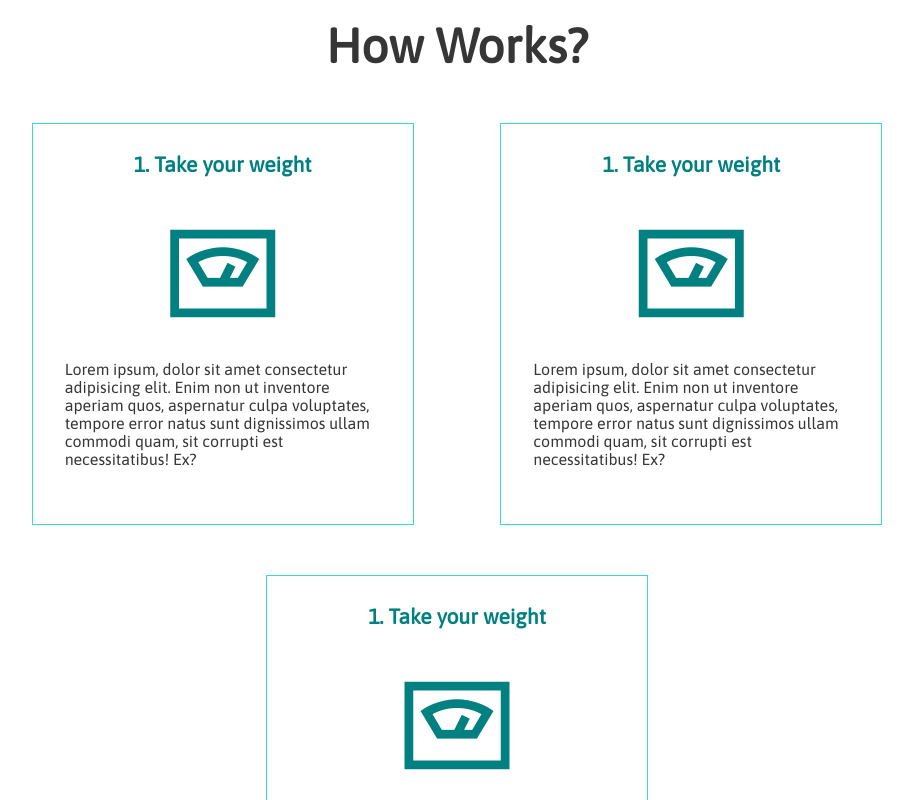
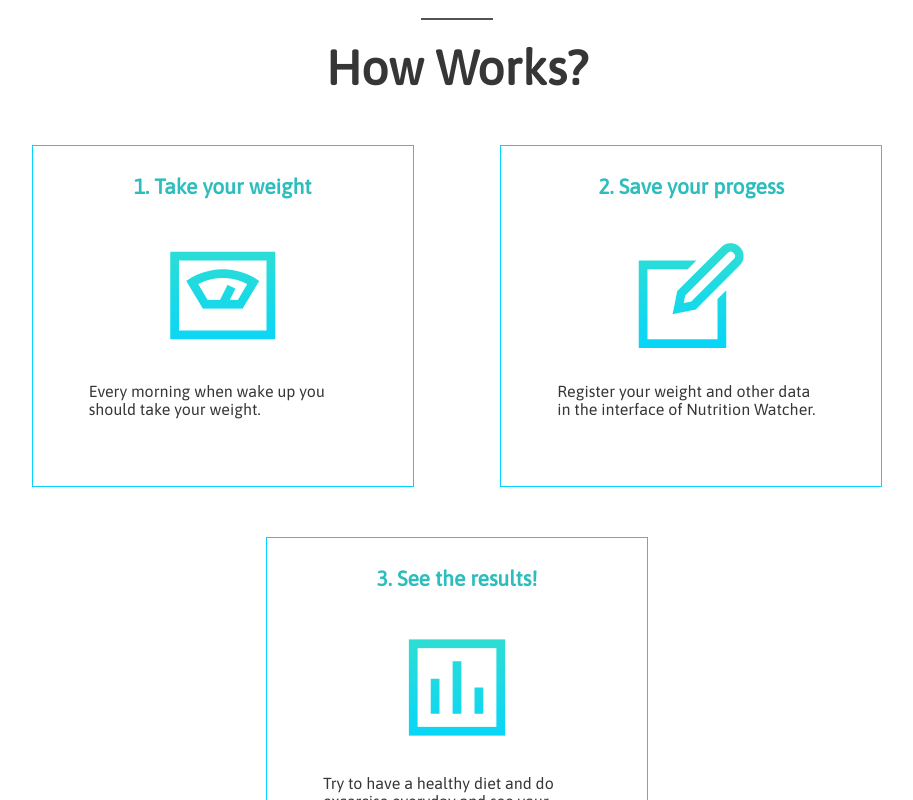
Before and after one commit to edevars/nutrition-watcher, a React app: page / in a window 1280 px wide. Shown: the part 980-1780 px from the top of the page, without its empty margins (183-1096 px from the left). Built offline with nearby package versions, Linux system fonts and the light colour scheme.

Commit message:
:sparkles: Adding how works info

```diff
--- a/package.json
+++ b/package.json
@@ -12,6 +12,7 @@
   "dependencies": {
     "babel-loader": "^8.1.0",
     "html-webpack-plugin": "^4.3.0",
+    "prop-types": "^15.7.2",
     "react": "^16.13.1",
     "react-dom": "^16.13.1",
     "react-router-dom": "^5.2.0"
--- a/src/components/HowInfo/HowInfo.css
+++ b/src/components/HowInfo/HowInfo.css
@@ -1,11 +1,19 @@
 .how-section{
-    margin-top: 12rem;
+    margin: 12rem 0px;
+}
+
+.divider{
+    width: 7.2rem;
+    height: 2px;
+    background: #535353;
+    margin: 0 auto;
 }
 
 .how-title{
     font-weight: bold;
     font-size: 4.8rem;
     text-align: center;
+    margin-top: 2rem;
     margin-bottom: 0px;
 }
 
--- a/src/components/HowInfo/index.jsx
+++ b/src/components/HowInfo/index.jsx
@@ -4,11 +4,27 @@ import './HowInfo.css';
 
 const HowInfo = () => (
   <section className="how-section">
+    <div className="divider" />
     <h2 className="how-title">How Works?</h2>
     <div className="steps-container">
-      <StepItem />
-      <StepItem />
-      <StepItem />
+      <StepItem
+        title="1. Take your weight"
+        description="Every morning when wake up you should take your weight."
+      >
+        <i className="las la-weight" />
+      </StepItem>
+      <StepItem
+        title="2. Save your progess"
+        description="Register your weight and other data in the interface of Nutrition Watcher."
+      >
+        <i className="las la-edit" />
+      </StepItem>
+      <StepItem
+        title="3. See the results!"
+        description="Try to have a healthy diet and do excercise everyday and see your progress in our dashboard."
+      >
+        <i className="las la-poll" />
+      </StepItem>
     </div>
   </section>
 );
--- a/src/components/Navbar/navbar.css
+++ b/src/components/Navbar/navbar.css
@@ -23,8 +23,8 @@
 .login-button {
   height: fit-content;
   border-radius: 0.5rem;
-  background: #008081;
-  color: #f1f1f1;
+  background: #2dbdbd;
+  color: #fff;
   padding: 1.2rem 2.4rem;
   border: none;
   font-weight: bolder;
--- a/src/components/StepItem/StepItem.css
+++ b/src/components/StepItem/StepItem.css
@@ -1,26 +1,31 @@
-.step-item{
+.step-item {
   width: 100%;
   max-width: 380px;
-    height: 40rem;
-    border: 1px solid  #36dfcc;
+  height: 34rem;
+  border: 1px solid rgba(0, 212, 255, 1);
   margin-top: 5rem;
   display: flex;
   flex-direction: column;
   align-items: center;
 }
 
-.step-item h4{
+.step-item h4 {
   font-size: 2.1rem;
   text-align: center;
-    color: #008081;
+  color: #2dbdbd;
 }
 
-.step-item i{
+.step-item i {
   font-size: 14rem;
-    color: #008081;
+  background: -webkit-linear-gradient(
+    rgba(54, 223, 204, 1),
+    rgba(0, 212, 255, 1)
+  );
+  -webkit-background-clip: text;
+  -webkit-text-fill-color: transparent;
 }
 
 .step-item .description {
   font-size: 1.6rem;
-    padding: 0px 3.2rem;
+  padding: 0px 5.6rem;
 }
--- a/src/components/StepItem/index.jsx
+++ b/src/components/StepItem/index.jsx
@@ -1,14 +1,23 @@
 import React from 'react';
+import PropTypes from 'prop-types';
 import './StepItem.css';
 
-const StepItem = () => (
+const StepItem = ({ children, title, description }) => (
   <div className="step-item">
-    <h4>1. Take your weight</h4>
+    <h4>{title}</h4>
     <div>
-      <i className="las la-weight" />
+      {children}
     </div>
-    <p className="description">Lorem ipsum, dolor sit amet consectetur adipisicing elit. Enim non ut inventore aperiam quos, aspernatur culpa voluptates, tempore error natus sunt dignissimos ullam commodi quam, sit corrupti est necessitatibus! Ex?</p>
+    <p className="description">
+      {description}
+    </p>
   </div>
 );
 
 export default StepItem;
+
+StepItem.propTypes = {
+  title: PropTypes.string.isRequired,
+  description: PropTypes.string.isRequired,
+  children: PropTypes.node.isRequired,
+};
```
Lines whose indentation alone changed are shown as unchanged.
